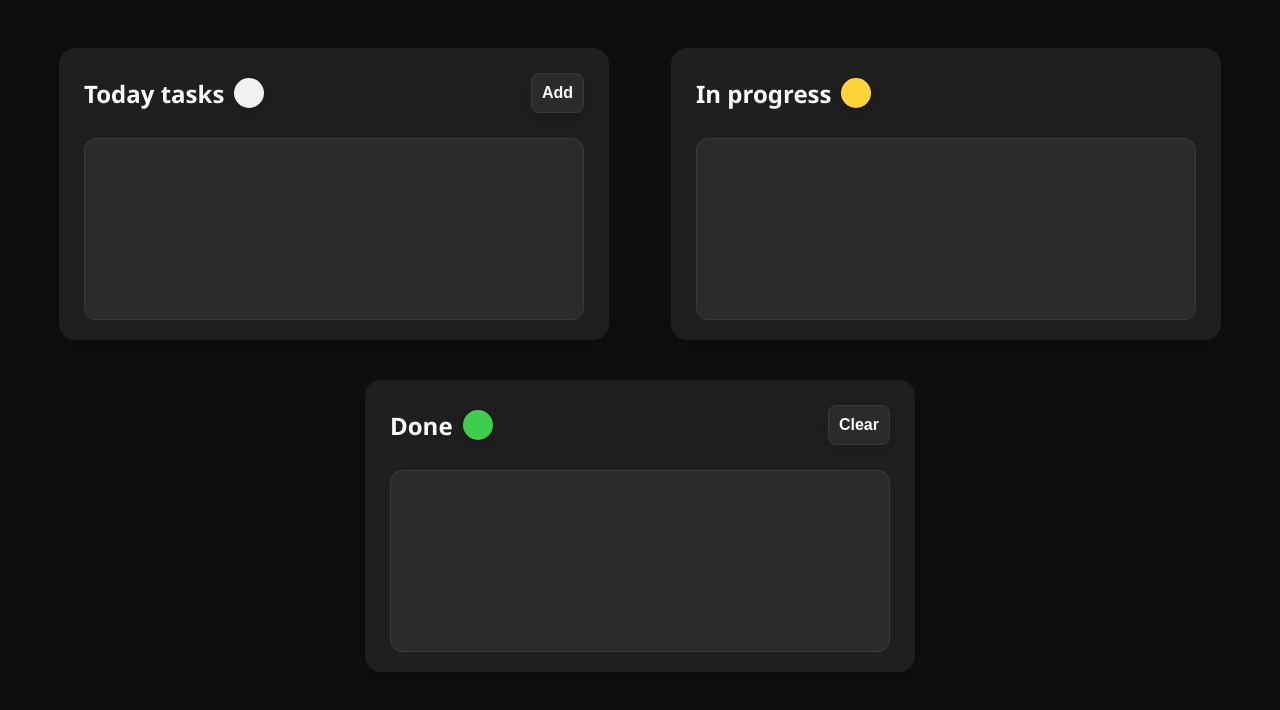
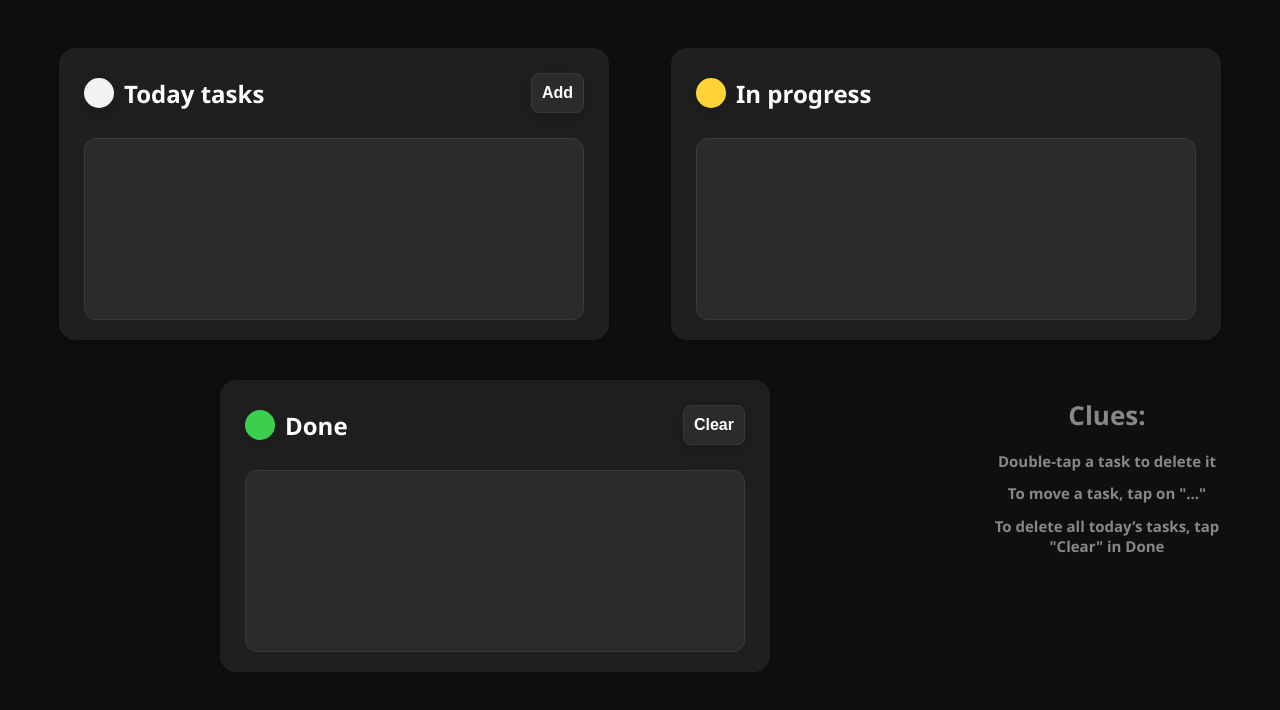
Before and after one commit to everidiy/Daily-Tasks-App, a React (Vite) app: page / in a window 1280 px wide. Shown: the top 710 px of the page. Built offline with nearby package versions, Linux system fonts and the light colour scheme.

Commit message:
your tasks v 0.8

```diff
--- a/index.html
+++ b/index.html
@@ -4,7 +4,7 @@
     <meta charset="UTF-8" />
     <link rel="icon" type="image/svg+xml" href="./src/public/icon.png" />
     <meta name="viewport" content="width=device-width, initial-scale=1.0" />
-    <title>daily-tasks</title>
+    <title>Your tasks</title>
   </head>
   <body>
     <div id="root"></div>
--- a/src/App.jsx
+++ b/src/App.jsx
@@ -80,6 +80,16 @@ function App() {
         setSelectedTask={setSelectedTask}
         setOpenMore={setOpenMore}
       />
+
+
+      <div className="text-clues">
+        <div className="title">
+          <h1>Clues:</h1>
+        </div>
+        <h2>Double-tap a task to delete it</h2>
+        <h2>To move a task, tap on "..."</h2>
+        <h2>To delete all today’s tasks, tap "Clear" in Done</h2>
+      </div>
     </div>
   );
 }
--- a/src/components/DoneBoard.jsx
+++ b/src/components/DoneBoard.jsx
@@ -28,8 +28,8 @@ function DoneBoard({
     >
       <div className="text">
         <div className="info-done">
+          <div className="green-circle"></div>
           <h2>Done</h2>
-          <div className="green-circle"></div>
 
           <button className="done-btn" onClick={clearDone}>Clear</button>
         </div>
--- a/src/components/ProccessBoard.jsx
+++ b/src/components/ProccessBoard.jsx
@@ -23,8 +23,8 @@ function ProccessBoard({
       >
         <div className="text">
           <div className="info-proccess">
+            <div className="yellow-circle"></div>
             <h2>In progress</h2>
-            <div className="yellow-circle"></div>
           </div>
         </div>
 
--- a/src/components/TodayBoard.jsx
+++ b/src/components/TodayBoard.jsx
@@ -53,8 +53,8 @@ function TodayBoard({
         <div className="text">
           <div className="info-today">
             <div className="today">
+              <div className="white-circle"></div>
               <h2>Today tasks</h2>
-              <div className="white-circle"></div>
             </div>
             <button className="today-btn" onClick={() => setOpen(true)}>
               Add
--- a/src/styles/App.css
+++ b/src/styles/App.css
@@ -11,6 +11,19 @@ body {
     justify-content: center;
     align-items: flex-start;
     flex-wrap: wrap;
+}
+
+.text-clues .title {
+    font-size: 13px;
+}
+
+.text-clues {
+    padding: 10px;
+    font-size: 10px;
+    text-align: center;
+    margin: 10px;
+    width: 250px;
+    color: rgba(255, 255, 255, 0.5);
 }
 
 ::-webkit-scrollbar {
```
Also changed, not shown: src/public/icon.png.
